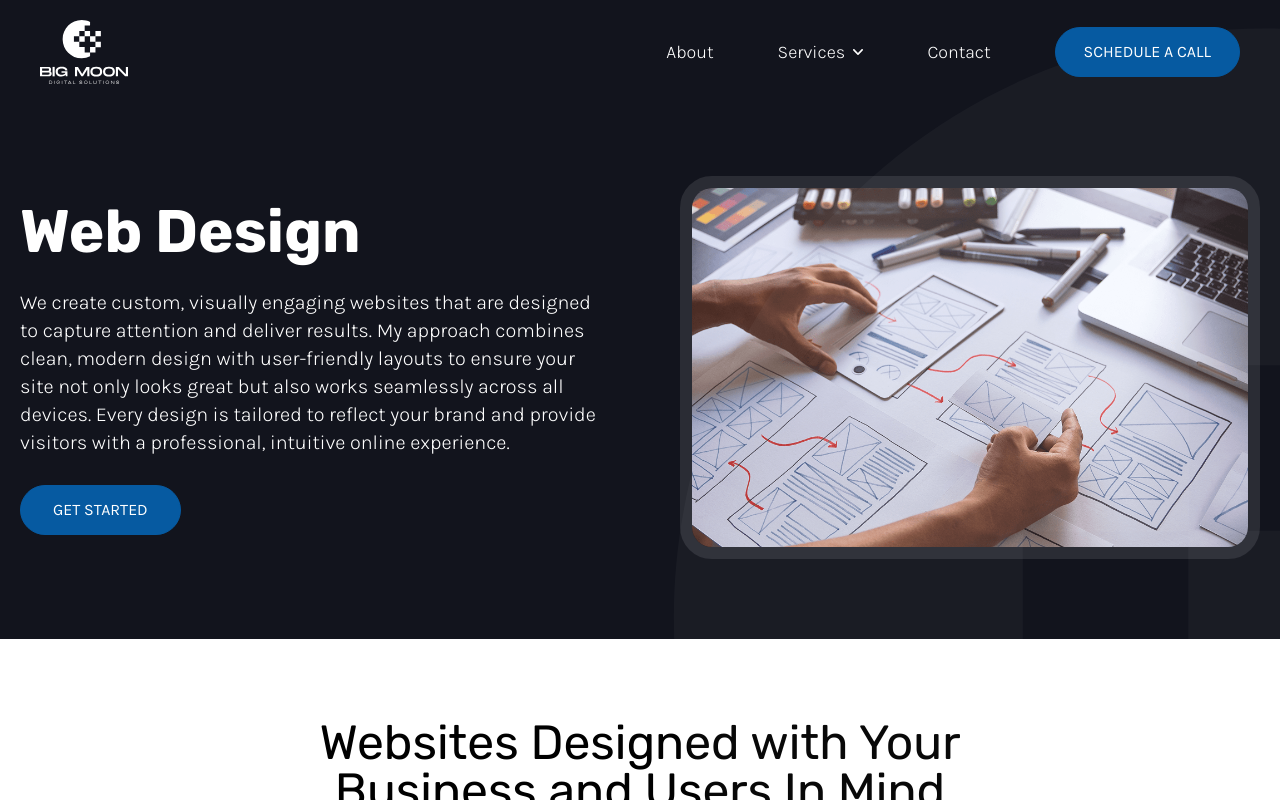
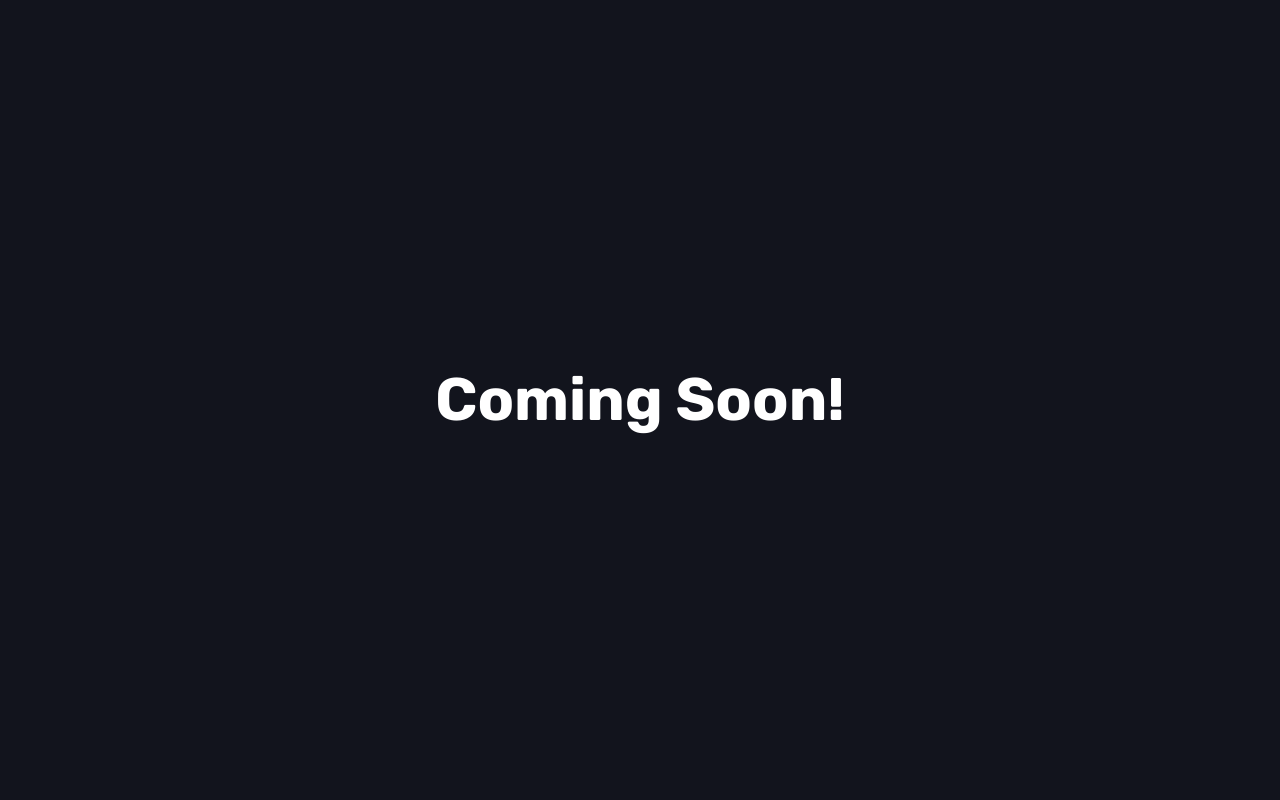
Before and after one commit to devaaronjohnson/big-moon-digital-sveltekit, a SvelteKit app: page /web-design in a window 1280 px wide. Shown: the top 800 px of the page. Built offline with nearby package versions, Linux system fonts and the light colour scheme.

Commit message:
splash page

```diff
--- a/src/routes/+layout.svelte
+++ b/src/routes/+layout.svelte
@@ -14,3 +14,9 @@
 <Header />
 {@render children?.()}
 <Footer />
+
+<div class="fixed top-0 left-0 z-[999999999999999999999999999] h-full w-full bg-darkBackground">
+	<div class="container_xl relative flex h-full items-center justify-center px-5">
+		<p class="relative text-center font-rubik text-6xl font-bold text-white">Coming Soon!</p>
+	</div>
+</div>
```
